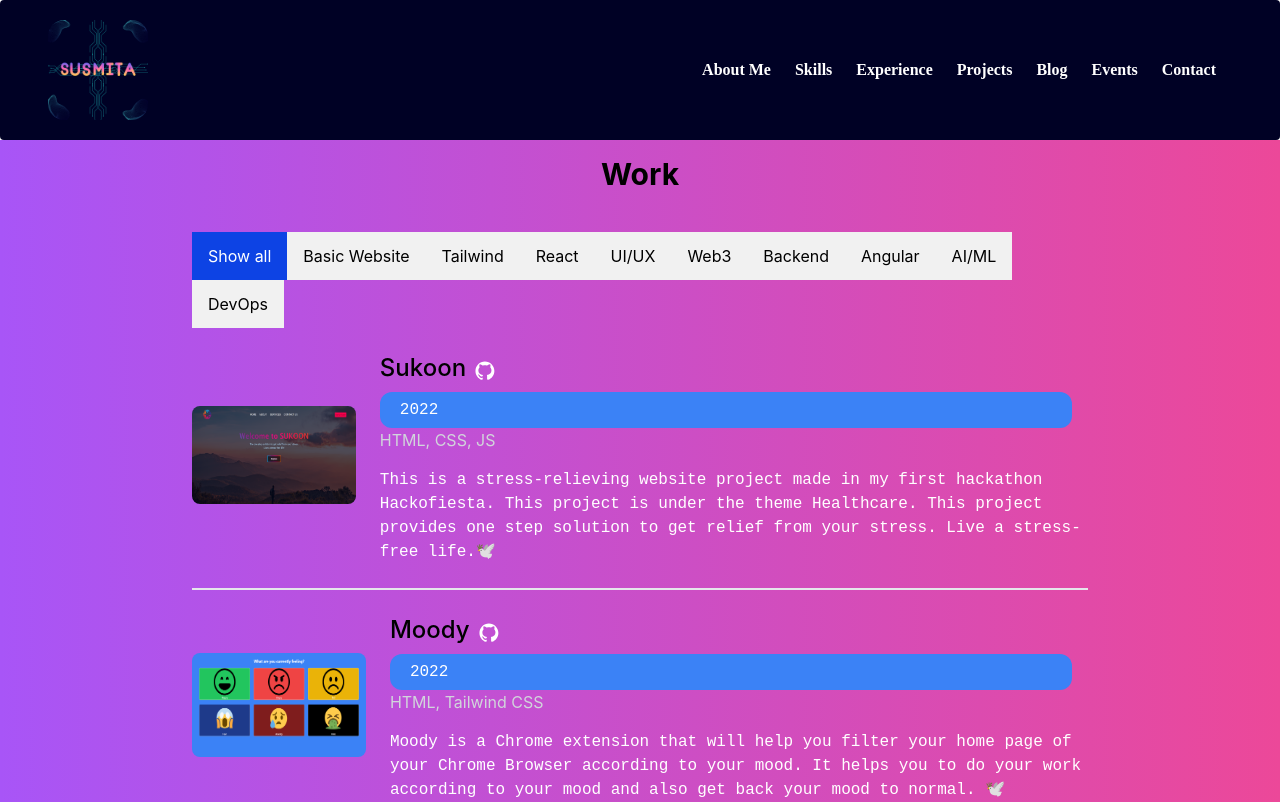
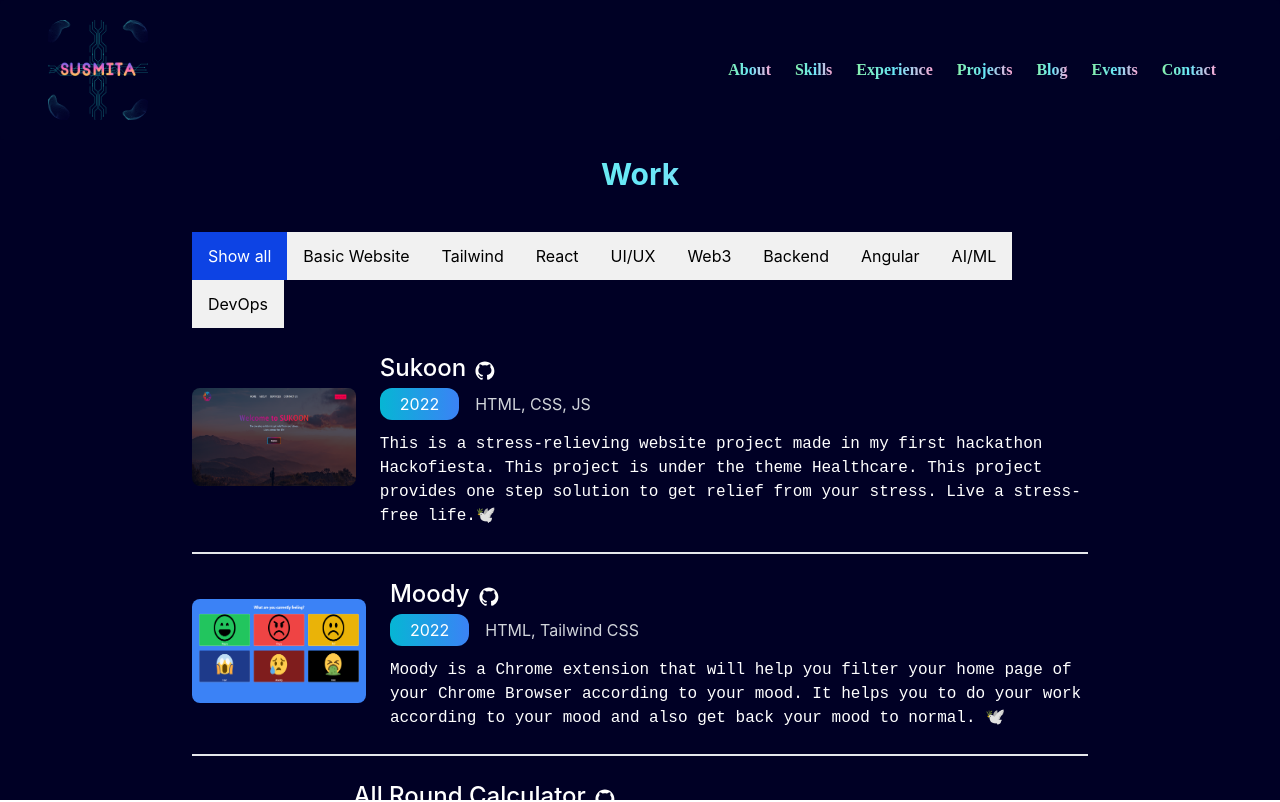
Before and after one commit to Susmita-Dey/portfolio-v1, a Next.js app: page /mywork in a window 1280 px wide. Shown: the top 802 px of the page. Built offline with nearby package versions, Linux system fonts and the light colour scheme.

Commit message:
text colour change

```diff
--- a/components/about.js
+++ b/components/about.js
@@ -35,7 +35,7 @@ export default function About() {
           data-aos-duration="2000"
           data-aos-easing="ease-in"
         >
-          <h2 className="text-2xl font-bold mb-6">About Me</h2>
+          <h2 className="text-2xl font-bold mb-6 text-transparent bg-clip-text bg-gradient-to-r from-cyan-300 to-pink-500">About Me</h2>
           <div className="text-lg font-normal mb-6">
             <ul>
               <li className="mb-2">Age: 19</li>
--- a/components/article.js
+++ b/components/article.js
@@ -11,7 +11,7 @@ export default function Article({
     <article className={`bg-white p-4 ${className}`}>
       <h3 className="text-2xl mb-2 font-medium">{postTitle}</h3>
       <span className="text-gray-600 mb-4 block">
-        <p>{postDate}</p> |{" "}
+        <span>{postDate}</span> |{" "}
         <Link href={postLink}>
           <a target="_blank" rel="noopener noreferrer">
             Hashnode
--- a/components/event.js
+++ b/components/event.js
@@ -19,9 +19,9 @@ export default function Event({
       <div>
         <h3 className="text-2xl mb-2 font-medium">{eventName}</h3>
         <span className="text-gray-400 mb-4 block">
-          <p className="bg-blue-500 hover:bg-blue-700 text-white px-5 py-1.5 mr-4 rounded-xl">
+          <span className="bg-blue-500 hover:bg-blue-700 text-white px-5 py-1.5 mr-4 rounded-xl">
             2022
-          </p>
+          </span>
           <Link href={eventLink}>Event Page</Link>&nbsp;&nbsp;|&nbsp;&nbsp;
           <span className="text-gray-100 hover:text-black rounded-lg py-2 px-4 hover:bg-green-300">
             {eventStatus}
--- a/components/header.js
+++ b/components/header.js
@@ -56,19 +56,19 @@ export default function Header() {
             }`}
           >
             <ul className="flex flex-col p-4 mt-4 bg-[#000125] text-white font-bold text-base md:flex-row md:space-x-6 md:mt-0 md:text-base md:font-bold md:border-0">
-              <li className="hover:text-green-400 focus:underline">
-                <Link href="./#about">About Me</Link>
+              <li className="text-transparent bg-clip-text bg-gradient-to-r from-green-300 via-cyan-300 to-pink-300 hover:from-green-500 hover:via-cyan-500 hover:to-pink-500 hover:underline hover:underline-offset-2">
+                <Link href="./#about">About</Link>
               </li>
-              <li className="hover:text-green-400 focus:underline">
+              <li className="text-transparent bg-clip-text bg-gradient-to-r from-green-300 via-cyan-300 to-pink-300 hover:from-green-500 hover:via-cyan-500 hover:to-pink-500 hover:underline hover:underline-offset-2">
                 <Link href="./#skills">Skills</Link>
               </li>
-              <li className="hover:text-green-400 focus:underline">
+              <li className="text-transparent bg-clip-text bg-gradient-to-r from-green-300 via-cyan-300 to-pink-300 hover:from-green-500 hover:via-cyan-500 hover:to-pink-500 hover:underline hover:underline-offset-2">
                 <Link href="./#experience">Experience</Link>
               </li>
-              <li className="hover:text-green-400 focus:underline">
+              <li className="text-transparent bg-clip-text bg-gradient-to-r from-green-300 via-cyan-300 to-pink-300 hover:from-green-500 hover:via-cyan-500 hover:to-pink-500 hover:underline hover:underline-offset-2">
                 <Link href="./mywork">Projects</Link>
               </li>
-              <li className="hover:text-green-400 focus:underline">
+              <li className="text-transparent bg-clip-text bg-gradient-to-r from-green-300 via-cyan-300 to-pink-300 hover:from-green-500 hover:via-cyan-500 hover:to-pink-500 hover:underline hover:underline-offset-2">
                 <Link
                   href="https://susmitadey.hashnode.dev/"
                   // target="_blank"
@@ -81,10 +81,10 @@ export default function Header() {
                 </Link>
                 {/* <Link href="/blog">Blog</Link> */}
               </li>
-              <li className="hover:text-green-400 focus:underline">
+              <li className="text-transparent bg-clip-text bg-gradient-to-r from-green-300 via-cyan-300 to-pink-300 hover:from-green-500 hover:via-cyan-500 hover:to-pink-500 hover:underline hover:underline-offset-2">
                 <Link href="./events">Events</Link>
               </li>
-              <li className="hover:text-green-400 focus:underline">
+              <li className="text-transparent bg-clip-text bg-gradient-to-r from-green-300 via-cyan-300 to-pink-300 hover:from-green-500 hover:via-cyan-500 hover:to-pink-500 hover:underline hover:underline-offset-2">
                 <Link href="./#contact">Contact</Link>
               </li>
             </ul>
--- a/components/introheader.js
+++ b/components/introheader.js
@@ -7,7 +7,7 @@ export default function IntroHeader() {
     <header className="text-white px-6 py-12">
       <div className="max-w-4xl mx-auto flex gap-14 items-center flex-col-reverse md:flex-row">
         <div>
-          <h1 className="text-3xl font-bold mb-6 typed-out">
+          <h1 className="mb-6 typed-out font-extrabold text-transparent text-4xl bg-clip-text bg-gradient-to-r from-cyan-300 to-blue-300">
             Hi, I am Susmita Dey!
             <br />
             Creative Developer
@@ -21,7 +21,7 @@ export default function IntroHeader() {
           </p>
           <a type="text/html"
             href="https://drive.google.com/file/d/1KAwnHGJmdAcoEh9O80YuFMoev_OG_LjA/view?usp=sharing"
-            className="bg-blue-800 text-white px-6 py-4 rounded text-lg hover:bg-blue-700 mb-12"
+            className="bg-gradient-to-r from-cyan-500 to-blue-500 hover:from-cyan-700 hover:to-blue-700 text-white px-6 py-4 rounded text-lg mb-12"
           >
             <em>Hire Me!</em>
           </a>
--- a/components/mySkills.js
+++ b/components/mySkills.js
@@ -21,7 +21,7 @@ export default function Skills() {
           data-aos-duration="2000"
           data-aos-easing="ease-in"
         >
-          <h2 className="text-2xl font-bold mb-8">My Skills</h2>
+          <h2 className="text-2xl font-bold mb-8 text-cyan-200">My Skills</h2>
           <div
             className="grid h-50 place-items-center skills"
             data-aos="fade-right"
--- a/components/work.js
+++ b/components/work.js
@@ -22,7 +22,7 @@ export default function Work({
       </div>
       <div>
         <div className="mx-auto flex">
-          <h3 className="text-2xl mb-2 font-medium">{workTitle}</h3>
+          <h4 className="text-2xl mb-2 font-medium">{workTitle}</h4>
           <div className="mx-2 mt-2 cursor-pointer">
             <Link href={repo} target="_blank" rel="noopener noreferrer">
               <svg
@@ -38,9 +38,9 @@ export default function Work({
           </div>
         </div>
         <span className="text-gray-300 mb-4 block">
-          <p className="bg-blue-500 hover:bg-blue-700 text-white px-5 py-1.5 mr-4 rounded-xl">
+          <span className="cursor-pointer bg-gradient-to-r from-cyan-500 to-blue-500 hover:from-cyan-700 hover:to-blue-700 text-white px-5 py-1.5 mr-4 rounded-xl">
             {year}
-          </p>
+          </span>
           {tagName}
         </span>
         <p className="text-white">{about}</p>
--- a/pages/events.js
+++ b/pages/events.js
@@ -18,7 +18,7 @@ export default function Events() {
           <ParticlesComponent />
         </div>
         <div className="max-w-4xl mx-auto gap-14 items-center flex-col-reverse md:flex-row">
-          <h1 className="text-white text-3xl font-bold mb-6 p-4">Events</h1>
+          <h2 className="text-3xl font-bold mb-6 p-4 text-transparent bg-clip-text bg-gradient-to-r from-green-300 via-cyan-300 to-pink-300">Events</h2>
           <div className="text-white">
             <Event
               imgUrl="Developer stories podcast series.png"
--- a/pages/mywork.js
+++ b/pages/mywork.js
@@ -1,4 +1,5 @@
 import Head from "next/head";
+import ParticlesComponent from "../components/particles";
 import Work from "../components/work";
 
 export default function WorkPage() {
@@ -60,9 +61,11 @@ export default function WorkPage() {
         />
         <link rel="icon" href="/favicon.ico" />
       </Head>
-      <section className="bg-gradient-to-r from-purple-500 to-pink-500 px-6">
+      {/* <section className="bg-gradient-to-r from-green-500 via-cyan-500 to-pink-500 px-6"> */}
+      <section className="px-6">
         <div className="max-w-4xl mx-auto">
-          <h1 className="text-3xl text-center font-bold mb-6 p-4">Work</h1>
+          <ParticlesComponent />
+          <h1 className="text-3xl text-center font-bold mb-6 p-4 text-transparent bg-clip-text bg-gradient-to-r from-green-300 via-cyan-300 to-pink-300">Work</h1>
           {/* <!-- Control buttons --> */}
           <div id="myBtnContainer">
             <button className="btn active" onclick="filterSelection('all')">
@@ -106,7 +109,7 @@ export default function WorkPage() {
               DevOps
             </button>
           </div>
-          <div className="contain">
+          <div className="contain text-white">
             <div className="basic-website">
               <Work
                 workTitle="Sukoon"
@@ -157,7 +160,7 @@ export default function WorkPage() {
             <div className="">
               <Work
                 workTitle="JavaScript30"
-                imageUrl="/javaScript30.jpg"
+                imageUrl="/javascript30.jpg"
                 tagName="HTML, Tailwind, JS"
                 about="This shows my progress of learning javaScript and lists the source code of 30 different mini websites merged into one and showcased together. Basically, you may call it a version of 30 Days of JavaScript Challenge!! #30DaysOfJavaScript"
                 repo="https://github.com/Susmita-Dey/JavaScript30"
```
Also changed, not shown: components/contact.js (+7 -7 lines).
